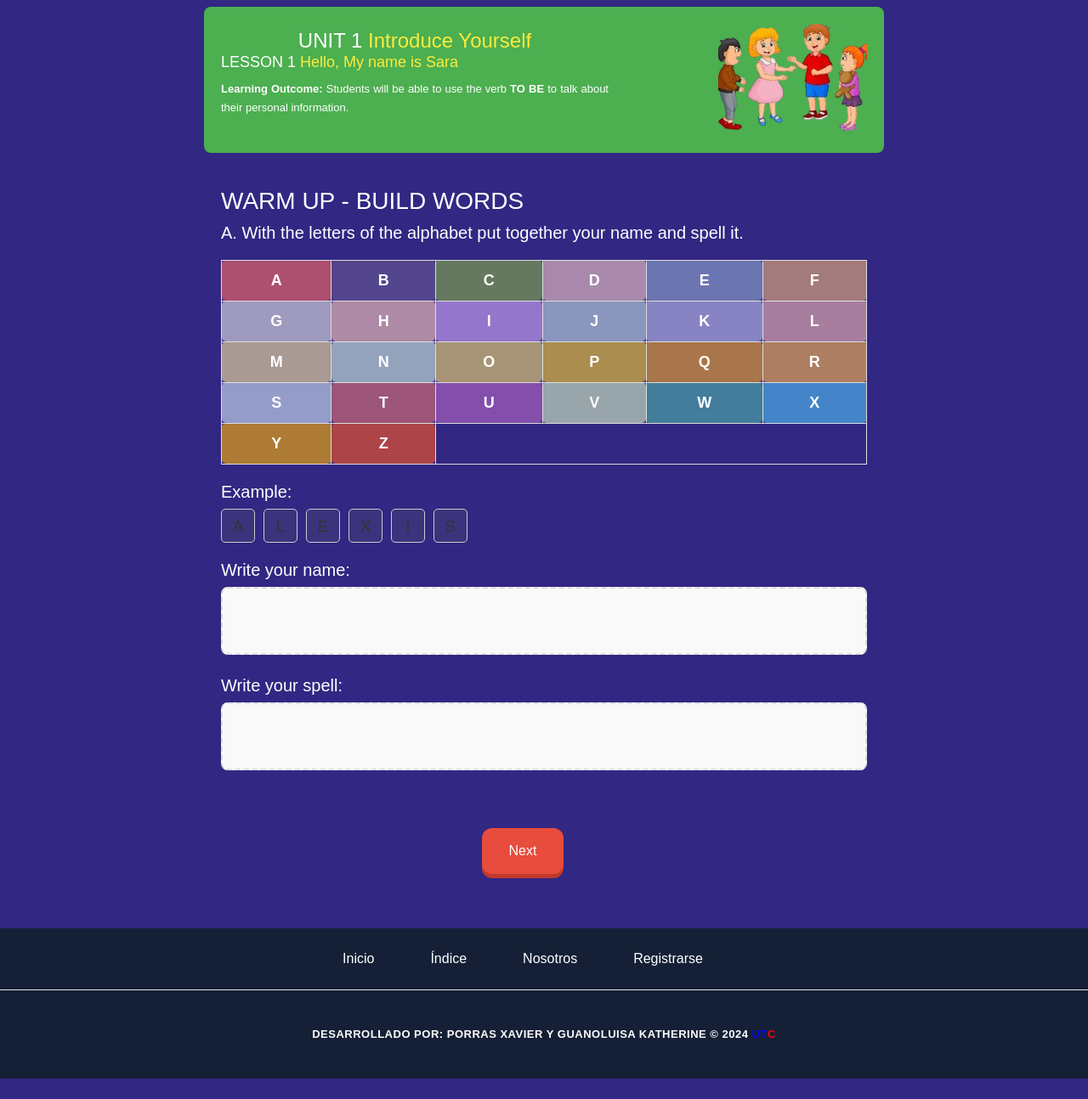
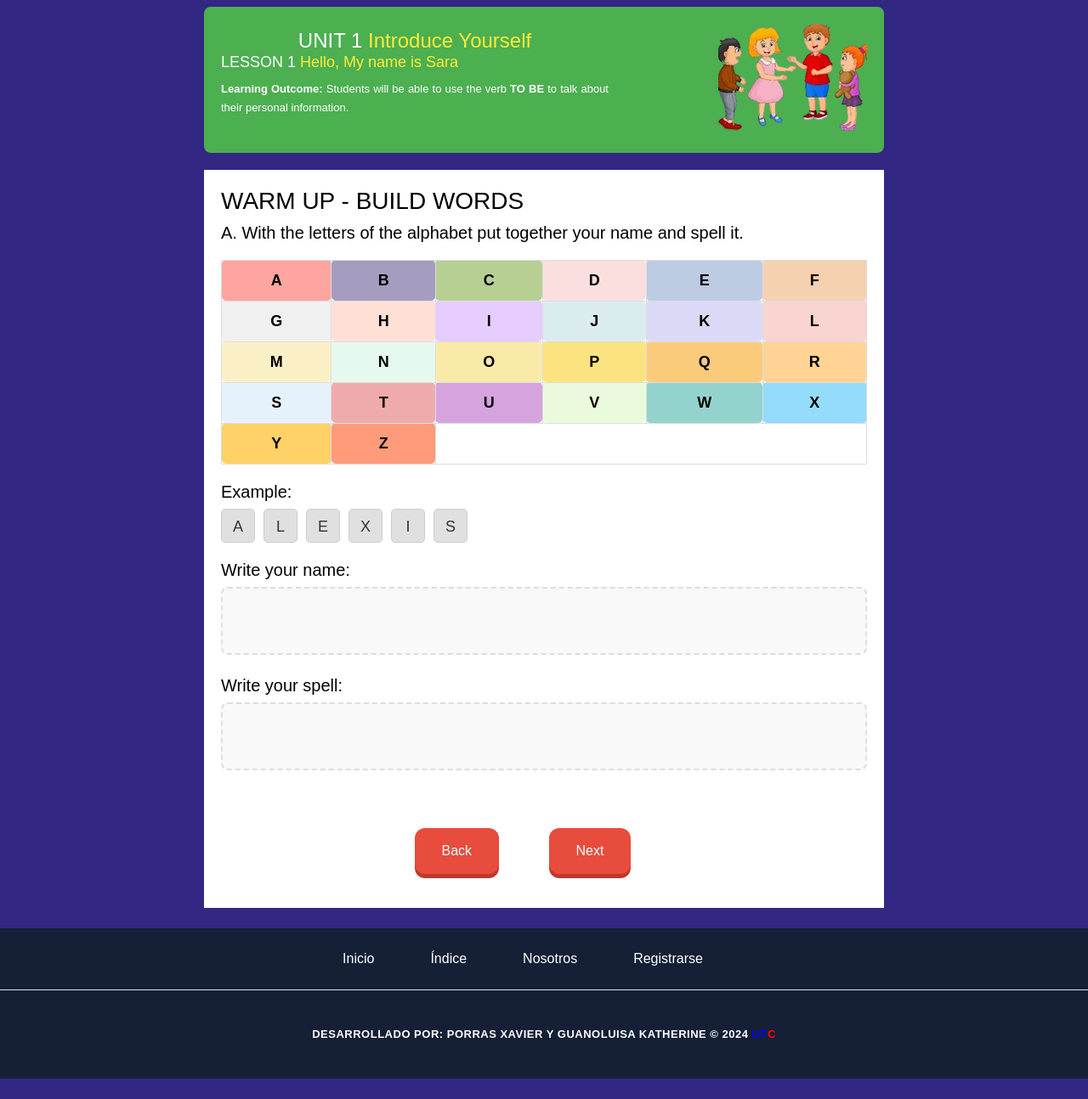
Before and after one commit to Ed150n/amazingTeam, a Django app: page /paginaUno/ in a window 1280 px wide. Shown: the part 199-1493 px from the top of the page at 85% size. Run offline with Django 5.2, Linux system fonts and the light colour scheme; a user stored in the database is signed in; some libraries are stand-ins or nearby versions.

Commit message:
Pagina 1

```diff
--- a/Aplicaciones/Home/templates/Unidades/unidadUno/pagina1.html
+++ b/Aplicaciones/Home/templates/Unidades/unidadUno/pagina1.html
@@ -12,7 +12,7 @@
     </div>
 </div>
 
-<div class="contenido">
+<div class="contenido bg-white text-black">
     <h3>WARM UP - BUILD WORDS</h3>
     <h5>A. With the letters of the alphabet put together your name and spell it.</h5>
 
@@ -58,6 +58,9 @@
     </div>
     <br><br>
     <div class="text-center">
+        <a href="{% url 'unidadUno' %}">
+            <button class="next-button">Back</button>
+        </a>
         <a href="">
             <button class="next-button">Next</button>
         </a>
--- a/Aplicaciones/Home/templates/Unidades/unidadUno/unidadUno.html
+++ b/Aplicaciones/Home/templates/Unidades/unidadUno/unidadUno.html
@@ -1,11 +1,12 @@
 {% extends "plantilla.html" %}
+{% load static %}
 {% block body %}
 <br>
 <center><h1>
     UNIT 1
 </h1></center>
 <br>
-<div class="container">
+<div class="container bg-white">
     <div class="col-md-6 speech-bubble">
         <p>¡Hi! My name is Sara. !</p>
     </div>
```
Also changed, not shown: plataformaIngles.db.
